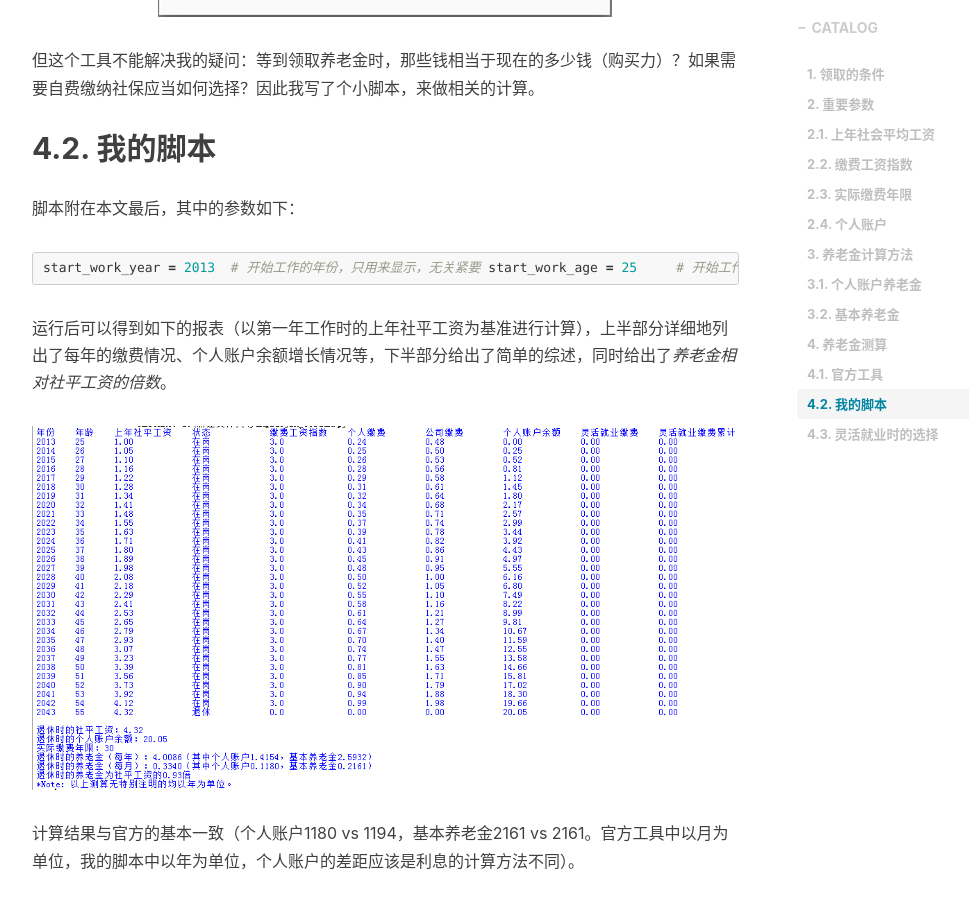
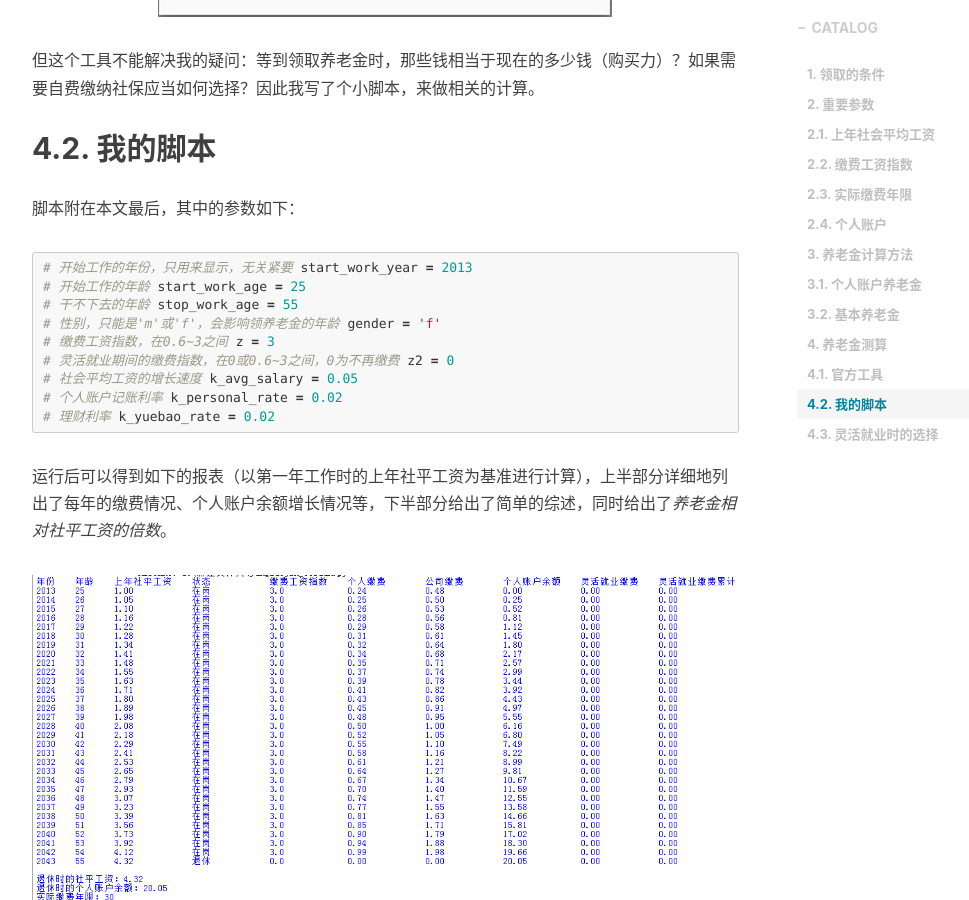
Before and after one commit to mazhaoxin/mazhaoxin.github.io, a Jekyll site: the page built from _posts/2020-07-11-Pension_Calculation.md, in a window 1280 px wide and 900 px high, scrolled down 5401 px. Shown: the whole window, without its empty margins (233-1202 px from the left). Built offline with Jekyll 4.4.1, drawn with Linux system fonts in a browser that asks for light colours; nearby versions of some CDN libraries; comment, search, counter and statistics services are not loaded; some of the changed lines change nothing that is shown; some of the changed text lies outside the part shown.

Commit message:
new post

````diff
--- a/_posts/2020-07-11-Pension_Calculation.md
+++ b/_posts/2020-07-11-Pension_Calculation.md
@@ -130,15 +130,24 @@ tags:
 脚本附在本文最后，其中的参数如下：
 
 ```python
-start_work_year = 2013  # 开始工作的年份，只用来显示，无关紧要
-start_work_age = 25     # 开始工作的年龄
-stop_work_age = 55      # 干不下去的年龄
-gender = 'f'            # 性别，只能是'm'或'f'，会影响领养老金的年龄
-z = 3                   # 缴费工资指数，在0.6~3之间
-z2 = 0                  # 灵活就业期间的缴费指数，在0或0.6~3之间，0为不再缴费
-k_avg_salary = 0.05     # 社会平均工资的增长速度
-k_personal_rate = 0.02  # 个人账户记账利率
-k_yuebao_rate = 0.02    # 理财利率
+# 开始工作的年份，只用来显示，无关紧要
+start_work_year = 2013
+# 开始工作的年龄
+start_work_age = 25
+# 干不下去的年龄
+stop_work_age = 55
+# 性别，只能是'm'或'f'，会影响领养老金的年龄
+gender = 'f'
+# 缴费工资指数，在0.6~3之间
+z = 3
+# 灵活就业期间的缴费指数，在0或0.6~3之间，0为不再缴费
+z2 = 0
+# 社会平均工资的增长速度
+k_avg_salary = 0.05
+# 个人账户记账利率
+k_personal_rate = 0.02
+# 理财利率
+k_yuebao_rate = 0.02
 ```
 
 运行后可以得到如下的报表（以第一年工作时的上年社平工资为基准进行计算），上半部分详细地列出了每年的缴费情况、个人账户余额增长情况等，下半部分给出了简单的综述，同时给出了*养老金相对社平工资的倍数*。
--- /dev/null
+++ b/_posts/2021-08-07-Genetic_Algorithm.md
@@ -0,0 +1,139 @@
+---
+layout:     post
+title:      "遗传算法"
+date:       2020-08-07 13:46:52
+author:     "MaZhaoxin"
+header-img: "img/bg-post/coding.jpg"
+catalog:    true
+tags:
+    - Others
+---
+
+# 基本原理
+
+遗传算法（Genetic Algorithm，GA）的目的是解决最优化问题，基本原理则是模仿生物*自然选择或进化*的过程。
+
+具体的，它把问题的解分成若干个**基因**，这些基因合为一个**个体**（也就是每个个体是一个潜在的解，每个基因是一个独立变量）。若干个体组成**种群**，通过一定的方式给种群中的每个个体**打分**（计算*适应度*），其中得分较高的部分个体（*选择*）可以**繁殖**产生后代。繁殖的过程包括**杂交**和**变异**，杂交表示新产生的个体的基因继承自两个长辈个体，变异表示基因会在原来的基础上产生一定的、随机的变化。选择和繁殖的过程会不断地改变群体里个体的基因，使其代表的解逐渐地向最优解靠近。
+
+![basic](/img/in-post/{{page.id | replace:'/','-'}}/basic.svg)
+
+# 举个例子
+
+通过遗传算法模拟生物外貌进化的过程。假设这种生物的外观也是RGB色彩空间的，我们通过选择与下图最相似的个体进行繁殖，看它们的演化过程是怎样的。
+
+>  该图案是中央气象台nmc.cn的logo。
+
+![ref](/img/in-post/{{page.id | replace:'/','-'}}/ref.png)
+
+首先定义几个常数
+
+```python
+# 每次选择出来的个体数
+N_UNIT_TOP = 10
+# 筛选代数（迭代次数）
+N_LOOP = 1000
+
+# 杂交时的交叉率：有多少比例的基因来自对方个体
+RATE_CROSS = 0.4
+# 变异率
+RATE_CHANGE = 0.2
+# 变异时的标准差
+RATE_CHANGE_STD = 0.05
+```
+
+然后进行一些准备工作，包括读取参考图案、确定基因个数和种群大小、初始化记分牌之类的。
+
+``` python
+# 读取参考图案，确定基因个数和种群大小
+pic_ref = plt.imread(FNAME_REF, format='png')
+N_W, N_H, N_C = pic_ref.shape
+N_GENE = N_W*N_H*3
+N_UNIT = N_UNIT_TOP**2
+# 记分牌
+score_rcd = []
+unit_rcd = []
+unit_ref = pic_ref.reshape(N_GENE, 1)
+```
+
+接下来就是重头戏了，为了方便起见先把计算适应度和产生后代的过程写成函数。
+
+``` python
+# 计算适应度
+def get_score(unit, unit_ref):
+    return sum((unit-unit_ref)**2)
+# 产生后代
+def gen_child(unit_x, unit_y):
+    idx = np.random.choice(range(N_GENE), int(RATE_CROSS*N_GENE))
+    idx2 = np.random.choice(range(N_GENE), int(RATE_CHANGE*N_GENE))
+    change = np.random.randn(N_GENE, 1)*RATE_CHANGE_STD
+    unit_new = copy(unit_x)
+    unit_new[idx] = unit_y[idx]
+    unit_new[idx2] += change[idx2]
+    unit_new = np.clip(unit_new, 0, 1)
+    return unit_new
+```
+
+遗传算法的主要部分是一个循环，每次循环做一次**繁殖-适应-选择**的迭代。
+
+``` python
+for i_loop in range(N_LOOP):
+    print(f'i = {i_loop+1} / {N_LOOP}')
+    # 繁殖
+    if i_loop==0:
+        # 初始化种群：通过随机
+        group = [np.random.random([N_GENE, 1]) for _ in range(N_UNIT)]
+    else:
+        # 杂交与变异：每两个不同的个体分别以自身为主、对方为辅进行杂交
+        for i_x in range(N_UNIT_TOP):
+            for i_y in range(N_UNIT_TOP):
+                if i_x==i_y:
+                    continue
+                group.append(gen_child(group[i_x], group[i_y]))
+
+    # 打分（计算适应度）
+    scores = [get_score(u, unit_ref) for u in group]
+
+    # 选择，并记录下本轮中最佳的个体和得分
+    idx = [x[1] for x in sorted(zip(scores, range(N_UNIT)))]
+    score_rcd.append(scores[idx[0]])
+    unit_rcd.append(group[idx[0]])
+    group = [group[idx[i]] for i in range(N_UNIT_TOP)]
+```
+
+展示一下最终的结果：下图中左上角的为参考图案，其他的从左到右、从上到下是从初始一代到最后一代（相邻的两张图间隔了100代）各代中最佳的个体（即分最高的个体）。可以看到从完全没有图案到出现图案，再到图案逐渐清晰的过程。
+
+![plot_1000](/img/in-post/{{page.id | replace:'/','-'}}/plot_1000.png)
+
+对应的各代最佳个体的分数变化如下图所示，可见600代后适应度分数的变化趋于平缓了，也对应了上图中图案清晰度的变化没那么大。
+
+![score_1000](/img/in-post/{{page.id | replace:'/','-'}}/score_1000.png)
+
+参考图案的尺寸是`35x35`像素，即基因的个数是3675个。在种群中个体的数量是100个、共迭代了1000代的情况下，耗时和各部分的比例如下。需要注意这个例子中计算适应度的函数非常简单，也就是说一般情况下产生新个体并不麻烦，评价个体的情况是花费时间最多的地方。
+
+> Generate: 74.49s (31.90%)
+> Score: 158.36s (67.82%)
+> Select: 0.64s (0.27%)
+
+# 具体应用
+
+具体到实现，第一步则是要把实际问题转化为可以用遗传算法求解的模型，这个模型有两个重要的组成部分：独立变量和评价方法。
+
+如前面所说的，问题的解对应了算法中的“个体”，而其最小组成部分“基因“则对应了独立变量。实际问题里有些参数可能存在着关联，变量过多会导致求解困难，因此需要尽量提取其相互独立的部分。变量的取值可以是小数，也可以是整数，甚至是`True`/`False`。通过确定独立变量，便把解空间确定了下来。
+
+求解过程实际上是一种搜索过程，要有一个能够判断解是否够好的量化方法，通过这个方法才能实现“选择”过程。
+
+> emmm……我本打算尝试用遗传算法去根据频率响应产生FIR滤波器参数，可是调了好久都没达到预期的效果，看来我还需要再学习一下。
+
+# 一些思考
+
+之所以看遗传算法，一方面是因为在网上看到类似枯叶蝶之类的动物（以及更多的[自然界伪装高手 - 搜狐](https://www.sohu.com/a/145335883_737109)）时，总会有人说这么完美怎么可能是进化来的，一定是有“神”来设计。当然更多的人对这种观点是嗤之以鼻的，我就想可以借用遗传算法说明一下`进化=随机突变+自然选择`。
+
+![枯叶蝶](https://gimg2.baidu.com/image_search/src=http%3A%2F%2Fimg.bbgif.com%2Fphoto%2F2019%2F02%2F11%2F10015_0201571067.gif&refer=http%3A%2F%2Fimg.bbgif.com&app=2002&size=f9999,10000&q=a80&n=0&g=0n&fmt=jpeg?sec=1630935698&t=2508ba0cd2b1534daccda6194d7f9c0e)
+
+另一方面是因为近几年人工智能大火，点开[IEEE TOP SERACHES](https://ieeexplore.ieee.org/popular/all)就会看到有近一半关键词与人工智能或者机器学习相关；常逛的EETOP也被站长把“AI”设置成了关键词，普通单词里挨着的俩字母也经常会被误认而改成大写划上下划线，搞得莫名其妙。我想应该稍微去涉猎一下，免得被时代落下太多。而人工智能的三大模型（专家系统、遗传算法、神经网络，好像也有其他的说法）中遗传算法最为简洁、直接，便从这下了手。
+
+> 以我个人目前浅显的调研来看，会影响到模拟集成电路设计领域的应该是专家系统模型，这也是最需要积累和普通电路设计者参与的模型，神经网络最多能在“小问题”和“模糊问题”上做一些加强。
+>
+> 神经网络的优势应该在于解“模糊问题”，如应对语音、手写文字、图像等等。这类问题的特点是很难用**明确**的方法得到解，而神经网络通过大量的参数和漫长的自动调参（训练）得到一组参数，使其能**大概率**地实现想要达到的目的。这种**通用**的方法看起来非常amazing，近几年飞速增长的算力也有了用武之地，但它的问题在于模型的训练要依赖大量的试错。在模拟集成电路设计中，有很多仿真需要较长的时间去覆盖所有的corner，诚然我们可以给出*经验上的*worst case来缩短这个过程，但可能也不是训练过程能接受的。
+>
+> 我想最可能的方法是把常用的电路结构量化分析透彻（比如经常被拿来举例的运算放大器和LDO），每个管子的功能和参数对整体的影响都写入“知识库”，这样当给出所需的规格时，计算机就可以根据“知识库”的信息自动找到最佳设计方案，甚至直接给出GDS。当换到一个未知的新工艺时，也只需要补充“知识库”的内容即可。打个比方，理论上DC和瞬态仿真是最精准的，用瞬态仿真也可以确定放大器的增益、噪声、稳定性等等，那为什么还需要小信号模型、反馈理论呢，还不是因为这样快嘛！因此我的观点是，模拟集成电路设计自动化的关键在于——**抽象**。要把实际工程中会用到的电路模块按类别抽象成模型，翻译成计算机能理解的“知识”。但这样相当于把训练神经网络变成了训练工程师，至少人的归纳、总结、演绎能力目前还是有优势……的吧？
````
Also changed, not shown: img/in-post/-2021-08-07-Genetic_Algorithm/basic.svg (added), img/in-post/-2021-08-07-Genetic_Algorithm/plot_1000.png (added), img/in-post/-2021-08-07-Genetic_Algorithm/ref.png (added), img/in-post/-2021-08-07-Genetic_Algorithm/score_1000.png (added).
